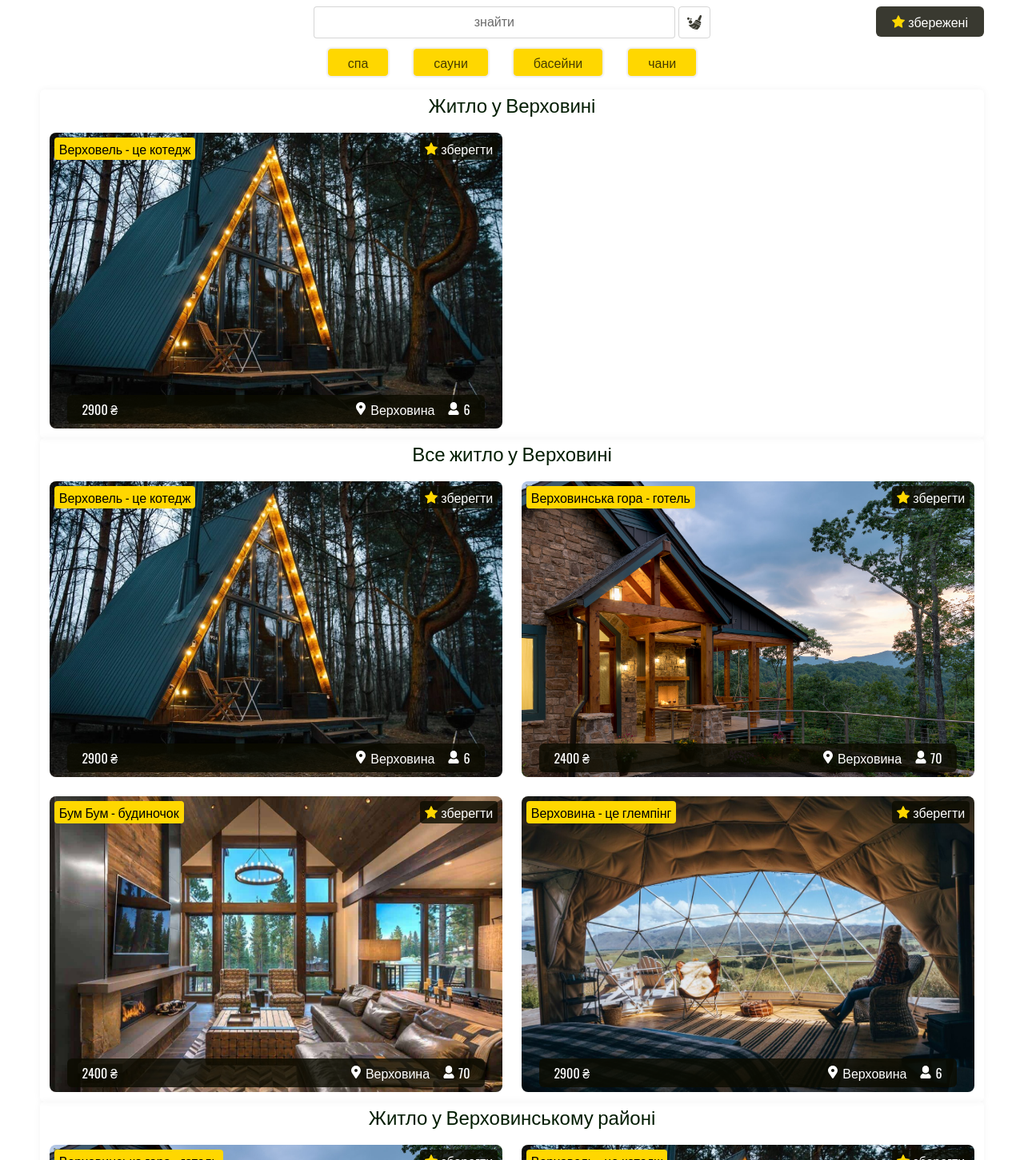
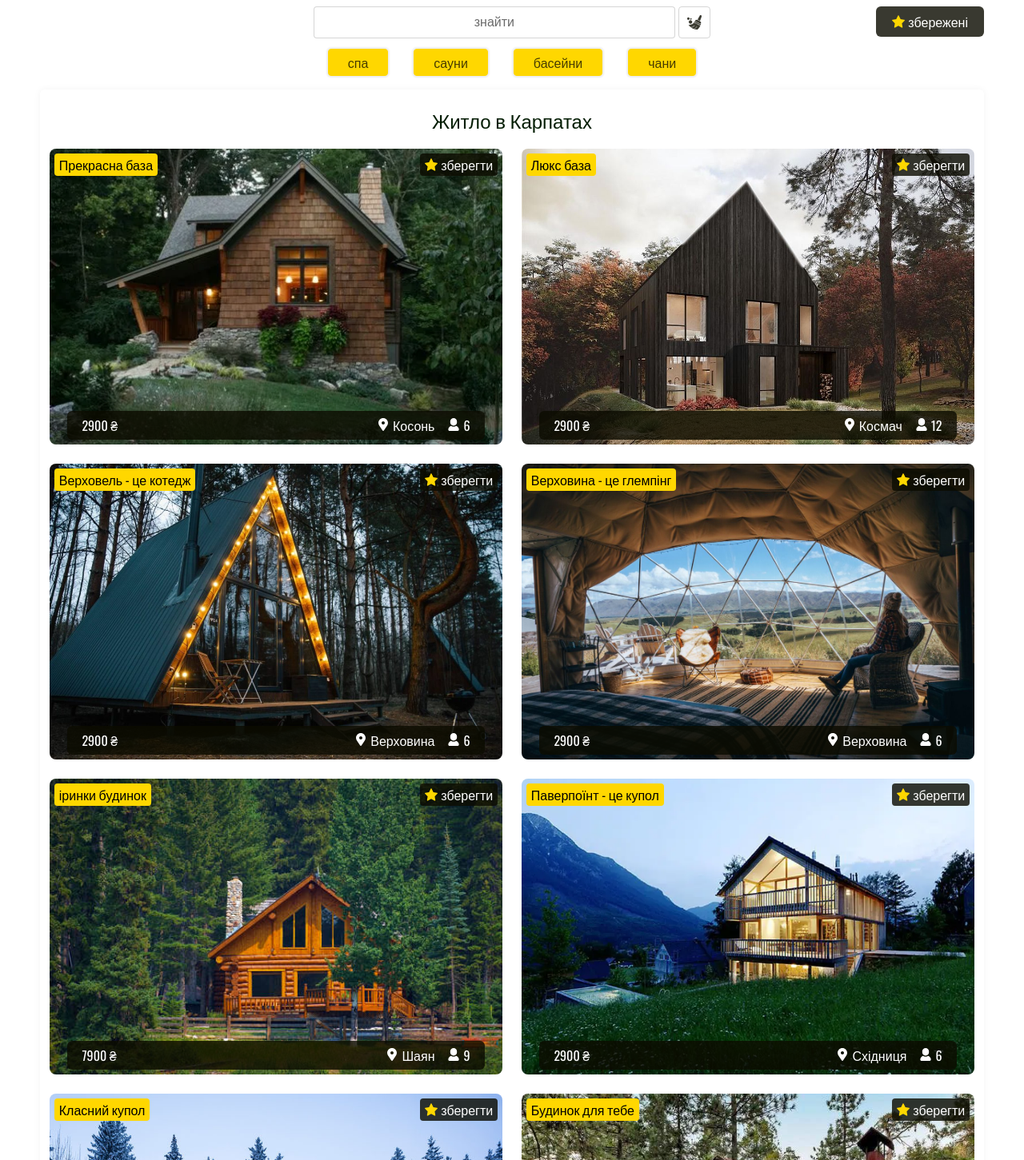
Before and after one commit to NazarHeletko/karpaty, a Next.js app: page /realty in a window 1280 px wide. Shown: the part 119-1570 px from the top of the page at 80% size. Built offline with nearby package versions, Linux system fonts and the light colour scheme.

Commit message:
dsfsммfs

```diff
--- a/src/app/realty/page.tsx
+++ b/src/app/realty/page.tsx
@@ -2,7 +2,6 @@ import FilterRealty from "@/components/Page/RealtyPage/FilterRealty/FilterRealty
 import RealtyItems from "@/components/Page/RealtyPage/RealtyItems/RealtyItems";
 import RealtyPage from "@/components/Page/RealtyPage/RealtyPage";
 import { Metadata } from "next";
-import realty from "@/data/realty.json";
 
 export const metadata: Metadata = {
   title:
@@ -11,55 +10,54 @@ export const metadata: Metadata = {
     "Тут знайдете найкращі варіанти проживання у Карпатах: затишні будиночки, котеджі та готелі на будь-який смак. Комфортний відпочинок серед мальовничих Карпат. Відпочинок у Карпатах стане незабутнім.",
 };
 
-type DataType = {
-  id: number;
-  oblast: string;
-  raion: string;
-  city: string;
-  name: string;
-  price: string;
-  "people-count": number;
-  "title-image": string;
-};
-
 export const revalidate = 0;
 
 export default async function Realty() {
-  // function shuffleArray(array: DataType[]) {
-  //   for (let i = array.length - 1; i > 0; i--) {
-  //     const j = Math.floor(Math.random() * (i + 1)); // random index from 0 to i
-  //     [array[i], array[j]] = [array[j], array[i]]; // swap elements
-  //   }
-  //   return array;
-  // }
-
-  // const randomizeRealtyArray = shuffleArray(realty);
-
   return (
     <RealtyPage>
       <FilterRealty oblast={""} raion={""} city={""} building={""} />
       <RealtyItems
-        firstFilter={[
-          { title: "Житло у Верховині" },
-          { city: "/verkhovyna", type: "cottage" },
-        ]}
-        secondFilter={[
-          { title: "Все житло у Верховині" },
-          { city: "/verkhovyna" },
-        ]}
-        thirdFilter={[
-          { title: "Житло у Верховинському районі" },
-          { raion: "/verkhovyna-raion" },
-        ]}
-        forthFilter={[
-          { title: "Івано-Франківська область" },
-          { oblast: "/ivano-frankivska" },
-        ]}
-        fifthFilter={[
-          { title: "Все житло в карпатах" },
-          { place: "all" },
-        ]}
+        firstFilter={[]}
+        secondFilter={[]}
+        thirdFilter={[]}
+        forthFilter={[]}
+        fifthFilter={[{ title: "Житло в Карпатах" }, { place: "all" }]}
       />
+      <p
+        style={{
+          color: "#2e2e2e",
+          textAlign: "justify",
+          fontSize: "14px",
+          fontWeight: "300",
+          lineHeight: "21px",
+        }}
+      >
+        Житло у Карпатах: затишок серед гірських краєвидів Мрієте втекти від
+        міської метушні та зануритися в спокій природи? У Карпатах ви знайдете
+        ідеальне місце для відпочинку, де шум міста замінюється шепотом гірських
+        потоків, а замість сірості бетону – розкішні зелені ліси. Тут ви зможете
+        обрати житло на будь-який смак і бюджет, насолоджуючись красою
+        карпатських краєвидів. Карпати приваблюють своєю унікальною природою.
+        Гори, ліси та озера створюють неповторну атмосферу для відпочинку, де
+        свіже повітря і мальовничі пейзажі допоможуть вам повністю відновити
+        сили. Це ідеальне місце для тих, хто шукає єднання з природою та
+        можливість відчути гармонію. Якщо ви любите активний відпочинок, Карпати
+        пропонують безліч варіантів дозвілля. Взимку – катання на лижах або
+        сноуборді, а влітку – піші прогулянки, велопоходи чи риболовля. Тут
+        кожен знайде щось для себе, незалежно від пори року. Окрім цього,
+        місцева кухня – справжня знахідка для гурманів. Страви, приготовані з
+        місцевих продуктів, здивують своєю простотою та глибоким смаком. Не
+        забудьте спробувати традиційні карпатські страви, які доповнять ваш
+        відпочинок автентичними смаками цього регіону. Мешканці Карпат завжди
+        відкриті та радо приймають гостей. Вони не тільки поділяться з вами
+        місцевими традиціями, але й створять справжню домашню атмосферу під час
+        вашого перебування. Гостинність тут – це справжня частина культури, яка
+        додасть вашому відпочинку тепла та затишку. Вибираючи житло в Карпатах,
+        зверніть увагу на сезон, комфорт та розташування. Взимку найкраще
+        бронювати житло ближче до гірськолижних курортів, а влітку – поблизу
+        озер або річок. Обирайте варіанти з необхідними зручностями, щоб ваш
+        відпочинок був максимально комфортним.
+      </p>
     </RealtyPage>
   );
 }
--- a/src/components/Page/RealtyPage/RealtyItems/RealtyItems.module.css
+++ b/src/components/Page/RealtyPage/RealtyItems/RealtyItems.module.css
@@ -21,44 +21,15 @@
     margin-bottom: 6px;
     color: #031d03;
 }
-.search-recomendations-region{
-    width: 100%;
-    display: flex;
-    flex-wrap: wrap;
-    -webkit-box-shadow: 0px 0px 9px 1px rgb(0 0 0 / 4%);
-    -moz-box-shadow: 0px 0px 9px 1px rgb(0 0 0 / 4%);
-    box-shadow: 0px 0px 9px 1px rgb(0 0 0 / 4%);
-    border-radius: 6px;
-}
-.search-recomendations-region h2 {
+
+.search-results h2 {
     width: 100%;
     text-align: center;
     font-size: 24px;
     font-weight: 400;
     margin-bottom: 6px;
     color: #031d03;
-    margin-top: 6px;
 }
-.search-recomendations-all h2 {
-    width: 100%;
-    text-align: center;
-    font-size: 24px;
-    font-weight: 400;
-    margin-bottom: 6px;
-    color: #031d03;
-    margin-top: 6px;
-}
-
-.search-recomendations-all {
-    width: 100%;
-    display: flex;
-    flex-wrap: wrap;
-    -webkit-box-shadow: 0px 0px 9px 1px rgb(0 0 0 / 4%);
-    -moz-box-shadow: 0px 0px 9px 1px rgb(0 0 0 / 4%);
-    box-shadow: 0px 0px 9px 1px rgb(0 0 0 / 4%);
-    border-radius: 6px;
-}
-
 @media only screen and (max-width: 600px) {
     .search-results {
         box-shadow: none;
@@ -66,10 +37,7 @@
     .search-results h1 {
         font-size: 20px;
     }
-    .search-recomendations-region h2 {
-        font-size: 20px;
-    }
-    .search-recomendations-all h2 {
+    .search-results h2 {
         font-size: 20px;
     }
 }
--- a/src/components/Page/RealtyPage/RealtyItems/RealtyItems.tsx
+++ b/src/components/Page/RealtyPage/RealtyItems/RealtyItems.tsx
@@ -13,76 +13,86 @@ type DataType = {
   "title-image": string;
 };
 
-
-
-const RealtyItems = ({ firstFilter, secondFilter, thirdFilter, forthFilter, fifthFilter }: any) => {
+const RealtyItems = ({
+  firstFilter,
+  secondFilter,
+  thirdFilter,
+  forthFilter,
+  fifthFilter,
+}: any) => {
+  //функція для перемішування обєктів
   function shuffleArray(array: DataType[]) {
     for (let i = array.length - 1; i > 0; i--) {
-      const j = Math.floor(Math.random() * (i + 1)); // random index from 0 to i
-      [array[i], array[j]] = [array[j], array[i]]; // swap elements
+      const j = Math.floor(Math.random() * (i + 1));
+      [array[i], array[j]] = [array[j], array[i]];
     }
     return array;
   }
-
-
-
+  //функція для фільтрування обєктів
   function filterArray(array: any, filters: any) {
     return array.filter((item: any) => {
       return Object.keys(filters).every((key) => {
-        // Якщо значення фільтру об'єкта - це підрядок, перевіряємо часткову відповідність (для рядків)
         if (typeof filters[key] === "string") {
           return item[key].toLowerCase().includes(filters[key].toLowerCase());
         }
-        // Якщо значення фільтру - число, порівнюємо його прямо
+
         return item[key] === filters[key];
       });
     });
   }
+  //відфільтровані обєкти по локації
+  const firstFilteredArr =firstFilter[1] ? filterArray(realty, firstFilter[1]) : [];
+  const secondFilteredArr =secondFilter[1] ? filterArray(realty, secondFilter[1]) : [];
+  const thirdFilteredArr =thirdFilter[1] ? filterArray(realty, thirdFilter[1]): [];
+  const forthFilteredArr =forthFilter[1] ? filterArray(realty, forthFilter[1]): [];
+  const fifthFilteredArr =fifthFilter[1] ? filterArray(realty, fifthFilter[1]): [];
 
   return (
     <div className={styles.items}>
+      {firstFilter && firstFilteredArr.length ? (
         <div className={styles["search-results"]}>
           <h1>{firstFilter[0].title}</h1>
-        {shuffleArray(filterArray(realty, firstFilter[1])).map((item: any) => (
+          {shuffleArray(firstFilteredArr).map((item: any) => (
             <RealityItem key={item.id} realtyItem={item} />
           ))}
         </div>
+      ) : null}
+
+      {secondFilter && secondFilteredArr.length ? (
         <div className={styles["search-results"]}>
-        <h1>{secondFilter[0].title}</h1>
-        {shuffleArray(filterArray(realty, secondFilter[1])).map((item: any) => (
+          <h2>{secondFilter[0].title}</h2>
+          {shuffleArray(secondFilteredArr).map((item: any) => (
             <RealityItem key={item.id} realtyItem={item} />
           ))}
         </div>
+      ) : null}
+
+      {thirdFilter && thirdFilteredArr.length ? (
         <div className={styles["search-results"]}>
-        <h1>{thirdFilter[0].title}</h1>
-        {shuffleArray(filterArray(realty, thirdFilter[1])).map((item: any) => (
+          <h2>{thirdFilter[0].title}</h2>
+          {shuffleArray(thirdFilteredArr).map((item: any) => (
             <RealityItem key={item.id} realtyItem={item} />
           ))}
         </div>
+      ) : null}
+
+      {forthFilter && forthFilteredArr.length ? (
         <div className={styles["search-results"]}>
-        <h1>{forthFilter[0].title}</h1>
-        {shuffleArray(filterArray(realty, forthFilter[1])).map((item: any) => (
+          <h2>{forthFilter[0].title}</h2>
+          {shuffleArray(forthFilteredArr).map((item: any) => (
             <RealityItem key={item.id} realtyItem={item} />
           ))}
         </div>
+      ) : null}
+
+      {fifthFilter && fifthFilteredArr.length ? (
         <div className={styles["search-results"]}>
-        <h1>{fifthFilter[0].title}</h1>
-        {shuffleArray(filterArray(realty, fifthFilter[1])).map((item: any) => (
+          <h2>{fifthFilter[0].title}</h2>
+          {shuffleArray(fifthFilteredArr).map((item: any) => (
             <RealityItem key={item.id} realtyItem={item} />
           ))}
         </div>
-      {/* <div className={styles["search-recomendations-region"]}>
-        <h2>Інші варіанти де поселитися в Карпатах</h2>
-        <RealityItem />
-        <RealityItem />
-        <RealityItem />
-      </div> */}
-      {/* <div className={styles["search-recomendations-all"]}>
-        <h2>Всі варіанти де поселитися в Карпатах</h2>
-        <RealityItem />
-        <RealityItem />
-        <RealityItem />
-      </div> */}
+      ) : null}
     </div>
   );
 };
```
Also changed, not shown: src/app/realty/house/page.tsx (added, +63 -0 lines). Lines whose indentation alone changed are shown as unchanged.
